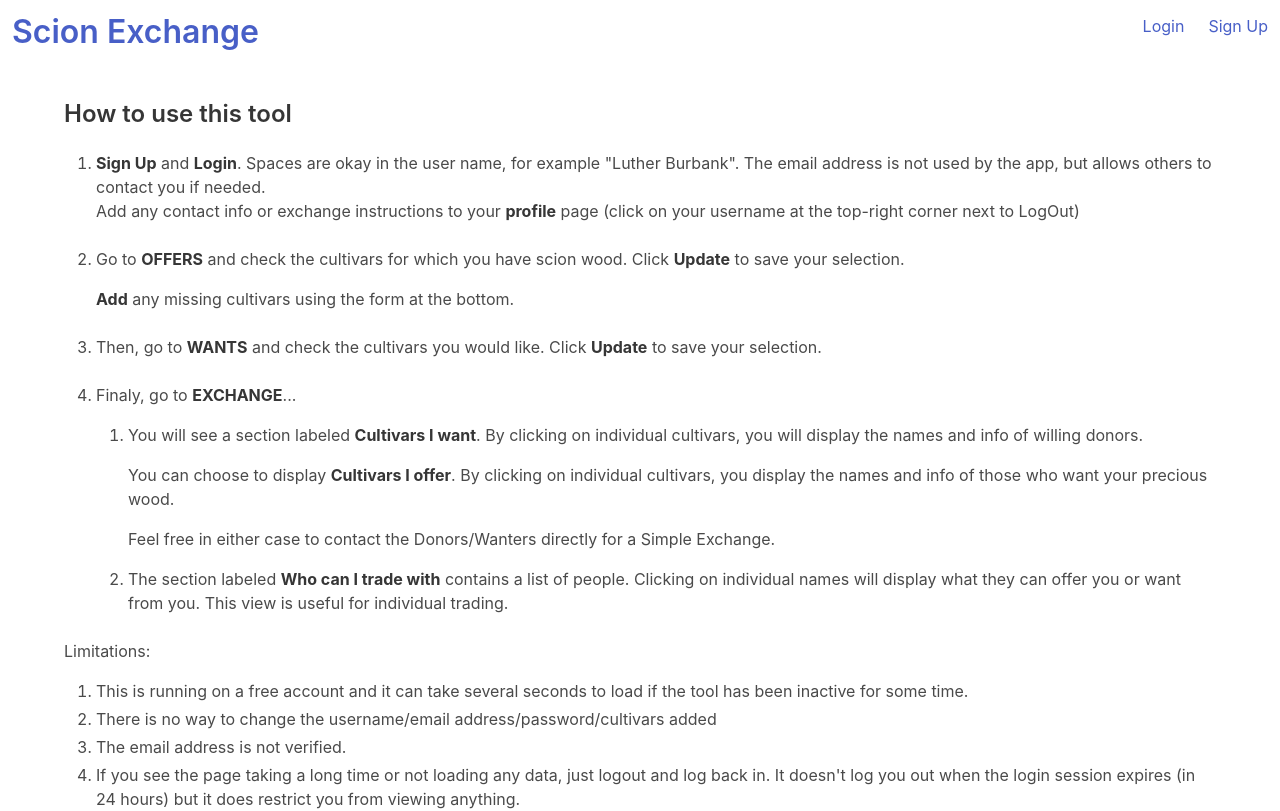
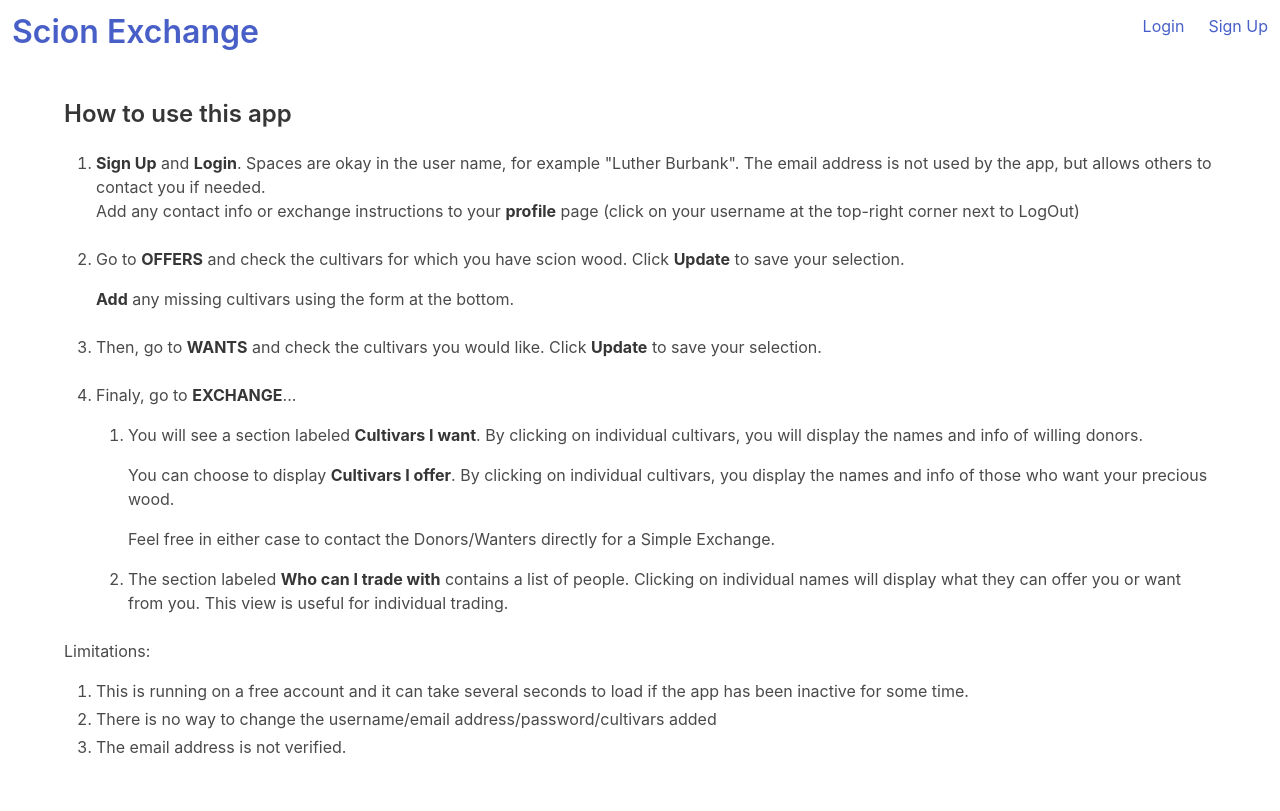
Before and after one commit to fyliu/scion-xchange, a React (Create React App) app in the folder frontend/: page / in a window 1280 px wide. Built offline with nearby package versions, Linux system fonts and the light colour scheme.

Commit message:
Update app instructions page

```diff
--- a/frontend/src/components/Pages/Home.js
+++ b/frontend/src/components/Pages/Home.js
@@ -3,7 +3,7 @@ import React from "react";
 const Home = () => {
   return (
     <div className="container content">
-      <h2 className="title is-4">How to use this tool</h2>
+      <h2 className="title is-4">How to use this app</h2>
       <ol>
         <li className="mb-5">
           <p>
@@ -69,18 +69,13 @@ const Home = () => {
       <ol>
         <li>
           This is running on a free account and it can take several seconds to
-          load if the tool has been inactive for some time.
+          load if the app has been inactive for some time.
         </li>
         <li>
           There is no way to change the username/email
           address/password/cultivars added
         </li>
         <li>The email address is not verified.</li>
-        <li>
-          If you see the page taking a long time or not loading any data, just
-          logout and log back in. It doesn't log you out when the login session
-          expires (in 24 hours) but it does restrict you from viewing anything.
-        </li>
       </ol>
     </div>
   );
```
